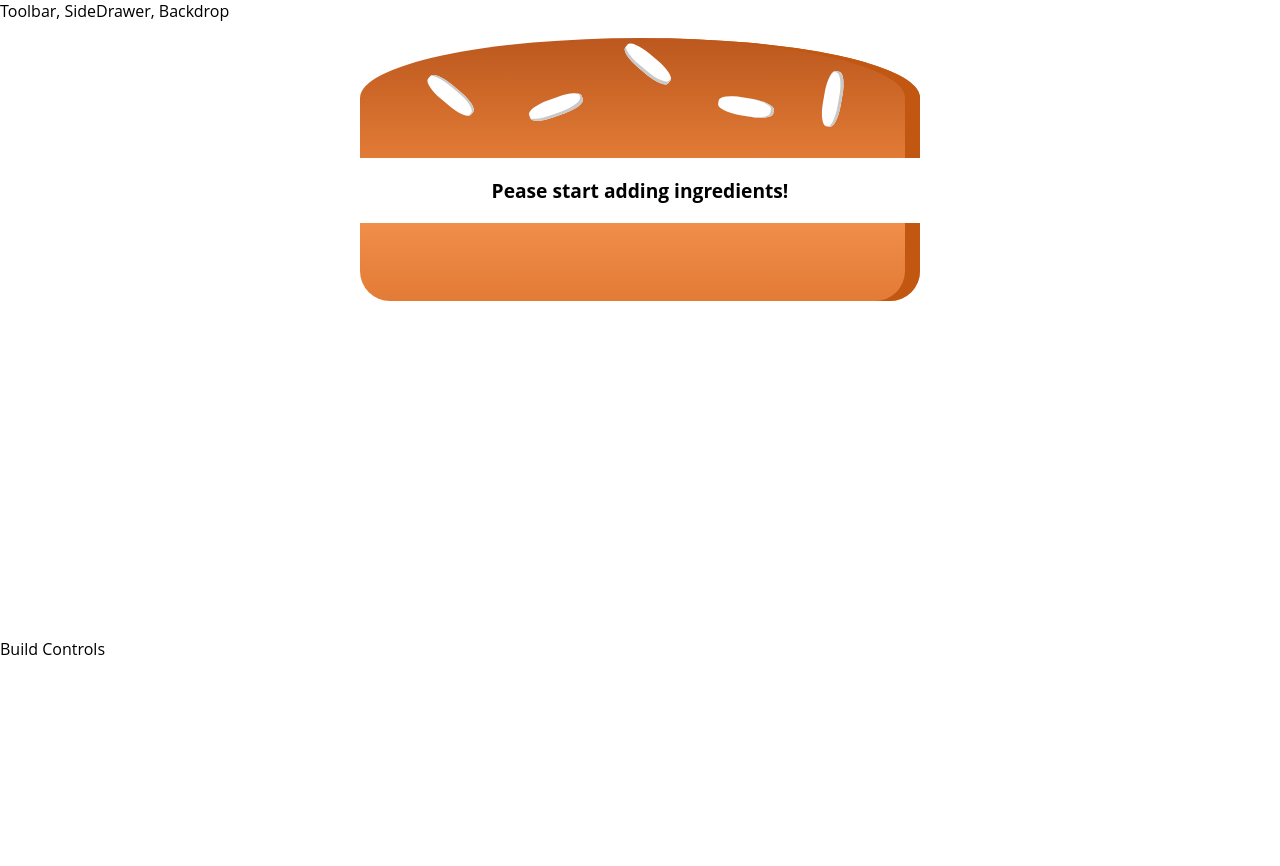
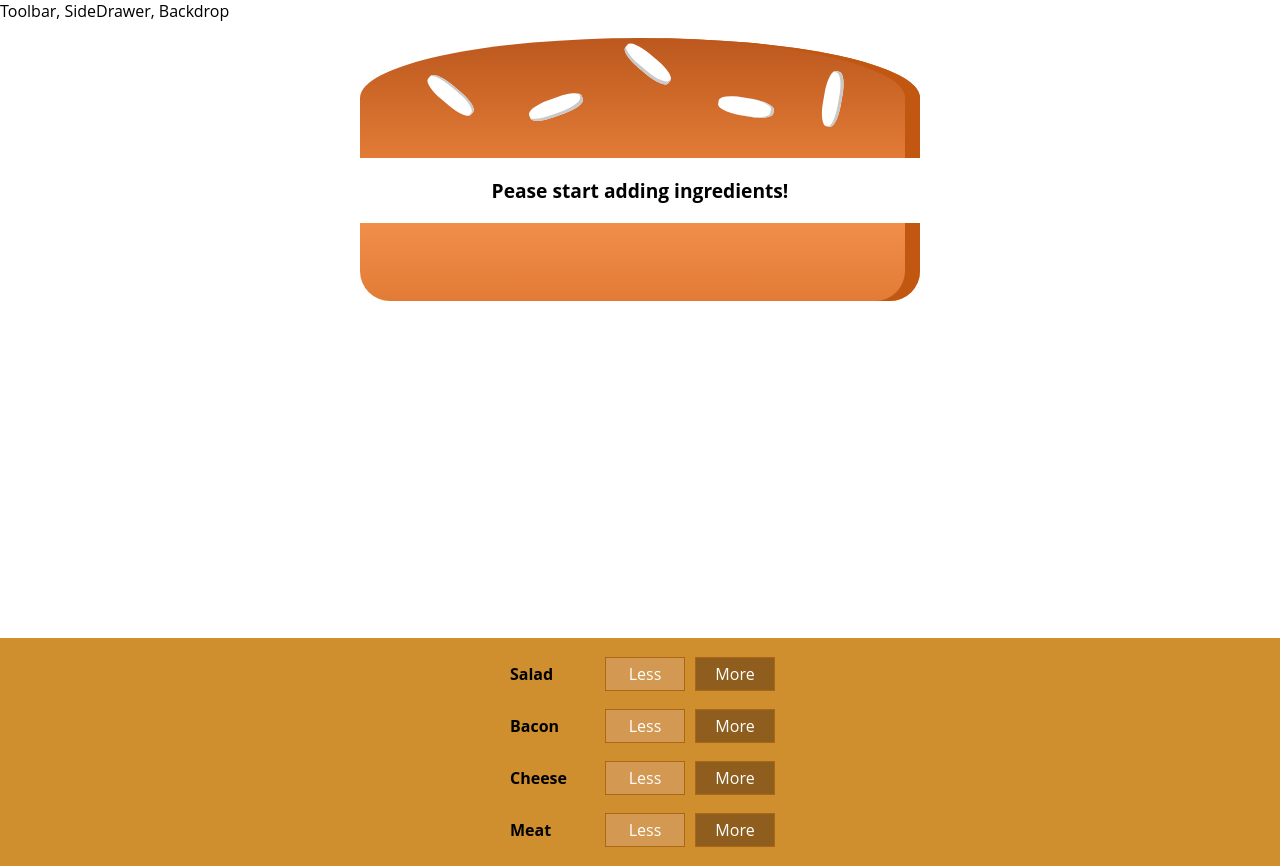
Before and after one commit to andyrosete17/BurguerAppReact, a React app: page / in a window 1280 px wide. Before the commit the page ends 800 px from the top, so only its background shows below. Built offline with nearby package versions, Linux system fonts and the light colour scheme.

Commit message:
Added buildControls to have the ingredients controls add buildControl, that is the component of each ingredient control

```diff
--- /dev/null
+++ b/src/components/Burger/BuildControls/BuildControl/BuildControl.css
@@ -0,0 +1,56 @@
+.BuildControl {
+    display: flex;
+    justify-content: space-between;
+    align-items: center;
+    margin: 5px 0;
+}
+
+.BuildControl button {
+    display: block;
+    font: inherit;
+    padding: 5px;
+    margin: 0 5px;
+    width: 80px;
+    border: 1px solid #AA6817;
+    cursor: pointer;
+    outline: none;
+}
+
+.BuildControl button:disabled {
+    background-color: #AC9980;
+    border: 1px solid #7E7365;
+    color: #ccc;
+    cursor: default;
+}
+
+.BuildControl button:hover:disabled {
+    background-color: #AC9980;
+    color: #ccc;
+    cursor: not-allowed;
+}
+
+.Label {
+    padding: 10px;
+    font-weight: bold;
+    width: 80px;
+}
+
+.BuildControl .Less {
+    background-color: #D39952;
+    color: white;
+}
+
+.BuildControl .More {
+    background-color: #8F5E1E;
+    color: white;
+}
+
+.BuildControl .Less:hover, .BuildControl .Less:active {
+    background-color: #DAA972;
+    color: white;
+}
+
+.BuildControl .More:hover,.BuildControl .More:active {
+    background-color: #99703F;
+    color: white;
+}
--- /dev/null
+++ b/src/components/Burger/BuildControls/BuildControl/BuildControl.js
@@ -0,0 +1,14 @@
+import React from 'react';
+import classes from './BuildControl.css';
+
+
+const buildControl = (props) => (
+    <div className = {classes.BuildControl}>
+        <div className = {classes.Label}>{props.label}</div>
+        <button className = {classes.Less}>Less</button>
+        <button className = {classes.More}>More</button>
+    </div>
+
+);
+
+export default buildControl;
--- /dev/null
+++ b/src/components/Burger/BuildControls/BuildControls.css
@@ -0,0 +1,11 @@
+.BuildControls {
+    width: 100%;
+    background-color: #CF8F2E;
+    display: flex;
+    flex-flow: column;
+    align-items: center;
+    box-shadow: 0 2px 1px #CCC;
+    margin: auto;
+    padding: 10px 0;
+
+}
--- /dev/null
+++ b/src/components/Burger/BuildControls/BuildControls.js
@@ -0,0 +1,20 @@
+import React from 'react';
+import classes from './BuildControls.css';
+import BuildControl from './BuildControl/BuildControl';
+
+const controls = [
+    {label:'Salad', type: 'salad'},
+    {label:'Bacon', type: 'bacon'},
+    {label:'Cheese', type: 'Cheese'},
+    {label:'Meat', type: 'meat'}
+];
+
+const buildControls = (props) => (
+    <div className= {classes.BuildControls}>
+        {controls.map(control => (
+            <BuildControl key = {control.label}  label = {control.label}/>
+        ))}
+    </div>
+);
+
+export default buildControls;
--- a/src/containers/BurgerBuilder/BurguerBuilder.js
+++ b/src/containers/BurgerBuilder/BurguerBuilder.js
@@ -1,6 +1,7 @@
 import React, {Component} from 'react';
 import Aux from '../../hoc/Auxi';
 import Burguer from '../../components/Burger/Burger';
+import BuildControls from '../../components/Burger/BuildControls/BuildControls';
 
 
 class BurgerBuilder extends Component {
@@ -22,7 +23,7 @@ class BurgerBuilder extends Component {
         return (
             <Aux>
                 <Burguer ingredients = {this.state.ingredients}/>
-                <div>Build Controls</div>
+                <BuildControls/>
             </Aux>
             );
         }
```
